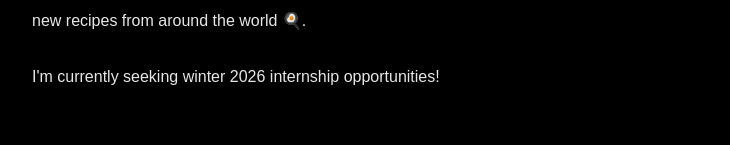
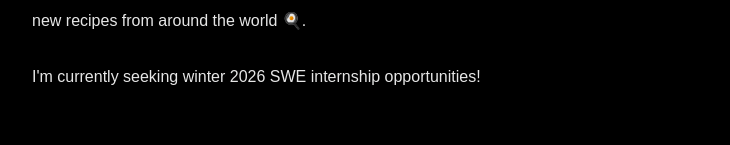
Before and after one commit to justin-im1/portfolio, a Next.js app: page / in a window 1280 px wide. Shown: the part 515-660 px from the top of the page, without its empty margins (272-1002 px from the left). Built offline with nearby package versions, Linux system fonts and the light colour scheme; a web font is replaced by a local one.

Commit message:
add SWE to text

```diff
--- a/src/components/sections/AboutSection.tsx
+++ b/src/components/sections/AboutSection.tsx
@@ -10,7 +10,7 @@ export default function AboutSection() {
       </p>
 
       <p>
-        I'm currently seeking winter 2026 internship opportunities!
+        I'm currently seeking winter 2026 SWE internship opportunities!
       </p>
     </div>
   );
```
